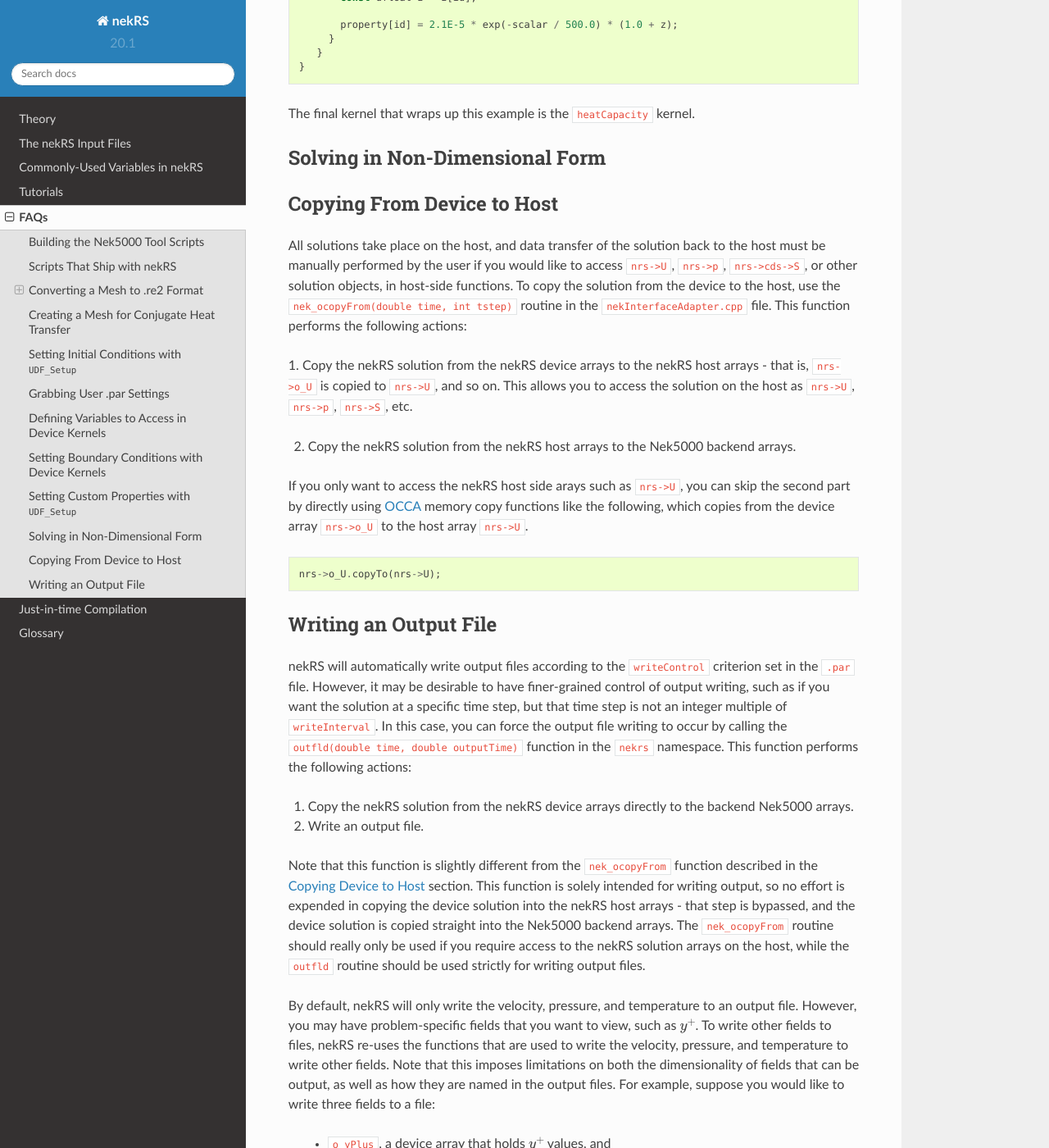
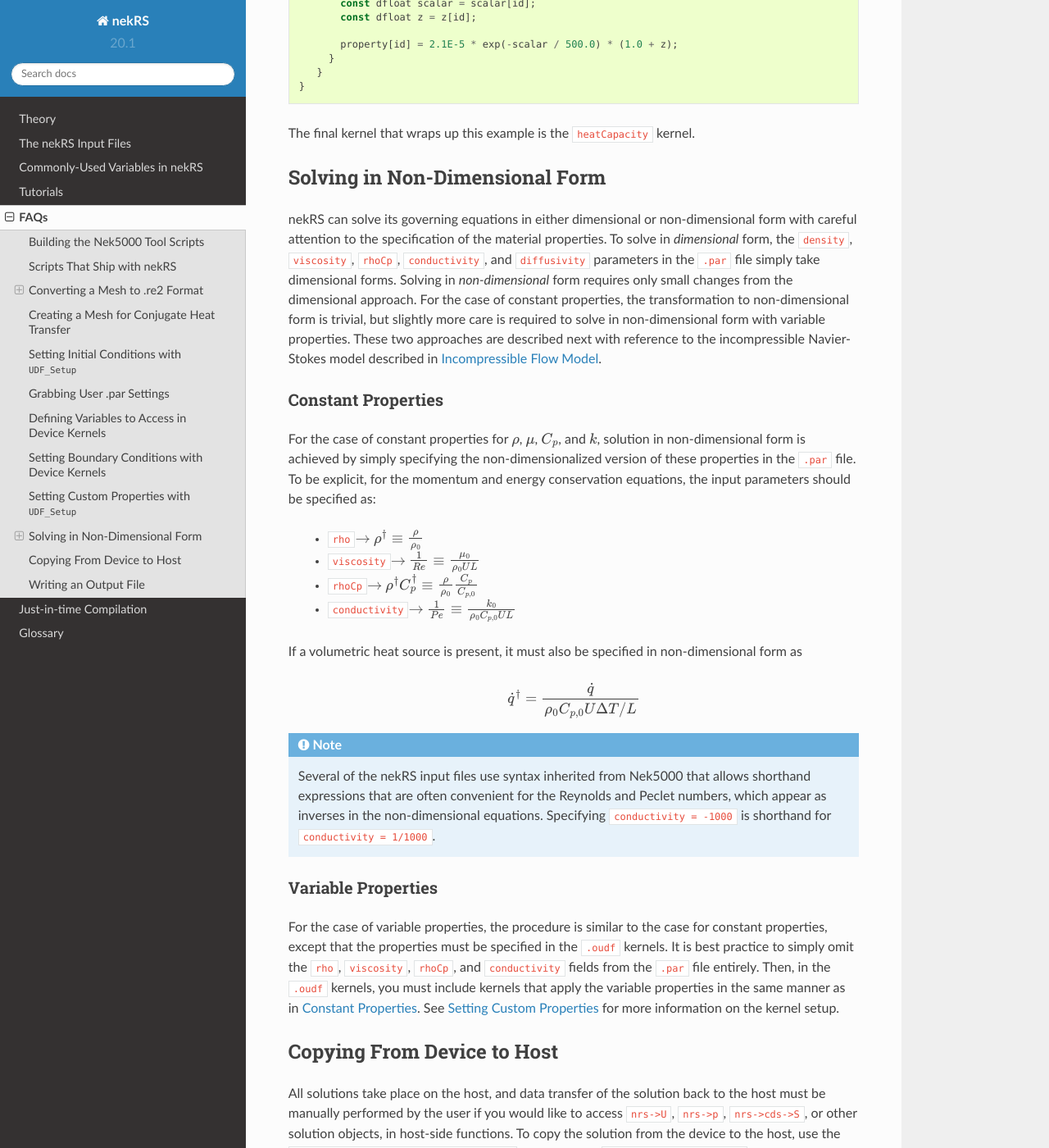
Before and after one commit to aprilnovak/nekRSDoc, a Sphinx documentation site: the page built from source/detailed_usage.rst, in a window 1280 px wide and 1400 px high, scrolled down 11278 px. Shown: the whole window at 82% size. Built offline with Sphinx 7.4.7 and the Read the Docs theme 2.0.0, drawn with Linux system fonts in a browser that asks for light colours.

Commit message:
Add more detailed discussion of variable property non-dimensional case.

```diff
--- a/source/detailed_usage.rst
+++ b/source/detailed_usage.rst
@@ -624,6 +624,57 @@ The final kernel that wraps up this example is the ``heatCapacity`` kernel.
 Solving in Non-Dimensional Form
 -------------------------------
 
+nekRS can solve its governing equations in either dimensional or non-dimensional form
+with careful attention to the specification of the material properties. To solve in
+*dimensional* form, the ``density``, ``viscosity``, ``rhoCp``, ``conductivity``, and
+``diffusivity`` parameters in the ``.par`` file simply take dimensional forms. Solving
+in *non-dimensional* form requires only small changes from the dimensional approach.
+For the case of constant properties, the transformation to non-dimensional form is
+trivial, but slightly more care is required to solve in non-dimensional form with
+variable properties. These two approaches are described next with reference to
+the incompressible Navier-Stokes model described in :ref:`Incompressible Flow Model <ins_model>`.
+
+.. _constant_p:
+
+Constant Properties
+"""""""""""""""""""
+
+For the case of constant properties for :math:`\rho`, :math:`\mu`, :math:`C_p`,
+and :math:`k`, solution in non-dimensional form is achieved by simply specifying
+the non-dimensionalized version of these properties in the ``.par`` file. To be explicit,
+for the momentum and energy conservation equations, the input parameters should be specified as:
+
+  * ``rho``:math:`\rightarrow` :math:`\rho^\dagger\equiv\frac{\rho}{\rho_0}`
+  * ``viscosity``:math:`\rightarrow` :math:`\frac{1}{Re}\equiv\frac{\mu_0}{\rho_0UL}`
+  * ``rhoCp``:math:`\rightarrow` :math:`\rho^\dagger C_p^\dagger\equiv\frac{\rho}{\rho_0}\frac{C_p}{C_{p,0}}`
+  * ``conductivity``:math:`\rightarrow` :math:`\frac{1}{Pe}\equiv\frac{k_0}{\rho_0C_{p,0}UL}`
+
+If a volumetric heat source is present, it must also be specified in non-dimensional form
+as
+
+.. math::
+
+  \dot{q}^\dagger=\frac{\dot{q}}{\rho_0C_{p,0}U\Delta T/L}
+
+.. note::
+
+  Several of the nekRS input files use syntax inherited from Nek5000 that allows shorthand
+  expressions that are often convenient for the Reynolds and Peclet numbers, which appear
+  as inverses in the non-dimensional equations. Specifying ``conductivity = -1000`` is
+  shorthand for ``conductivity = 1/1000``.
+
+Variable Properties
+"""""""""""""""""""
+
+For the case of variable properties, the procedure is similar to the case for constant
+properties, except that the properties must be specified in the ``.oudf`` kernels.
+It is best practice to simply omit the ``rho``, ``viscosity``, ``rhoCp``, and
+``conductivity`` fields from the ``.par`` file entirely. Then, in the ``.oudf`` kernels,
+you must include kernels that apply the variable properties in the same manner as in
+:ref:`Constant Properties <constant_p>`. See
+:ref:`Setting Custom Properties <custom_properties>` for more
+information on the kernel setup.
+
 .. _copy_device_to_host:
 
 Copying From Device to Host
--- a/source/theory.rst
+++ b/source/theory.rst
@@ -7,6 +7,8 @@ This page introduces the governing equations and the numerical discretization
 at a high level. nekRS includes models for incompressible flow, a partially
 compressible low-Mach formulation, the Stokes equations, and the :math:`k`-:math:`\tau`
 :term:`RANS` equations.
+
+.. _ins_model:
 
 Incompressible Flow Model
 -------------------------
```
Also changed, not shown: other parts of source/theory.rst (+2 -0 lines).
